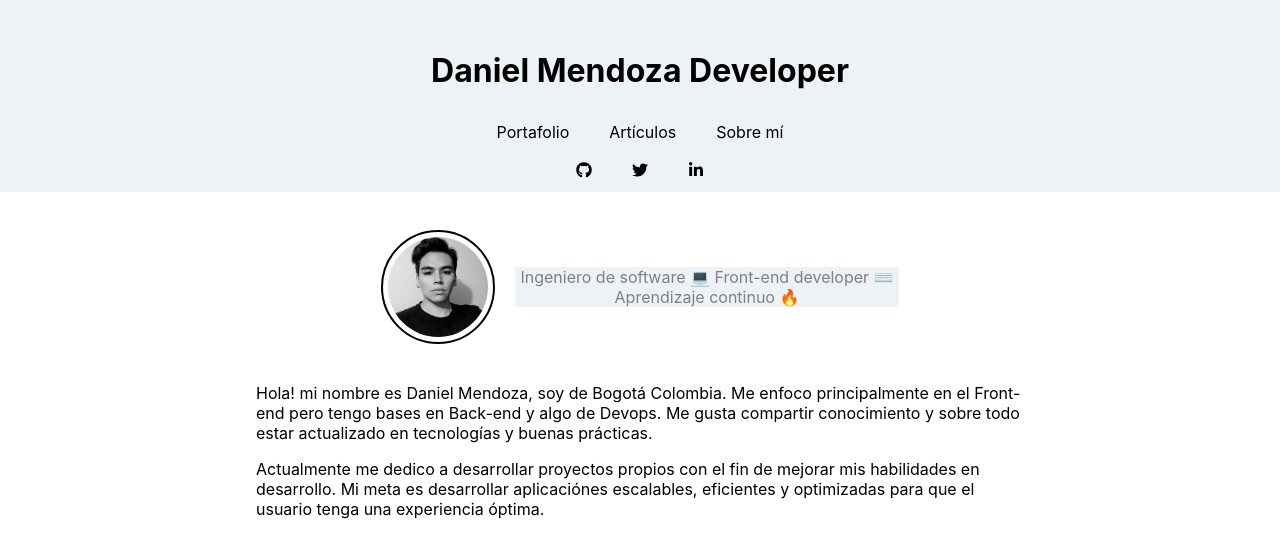
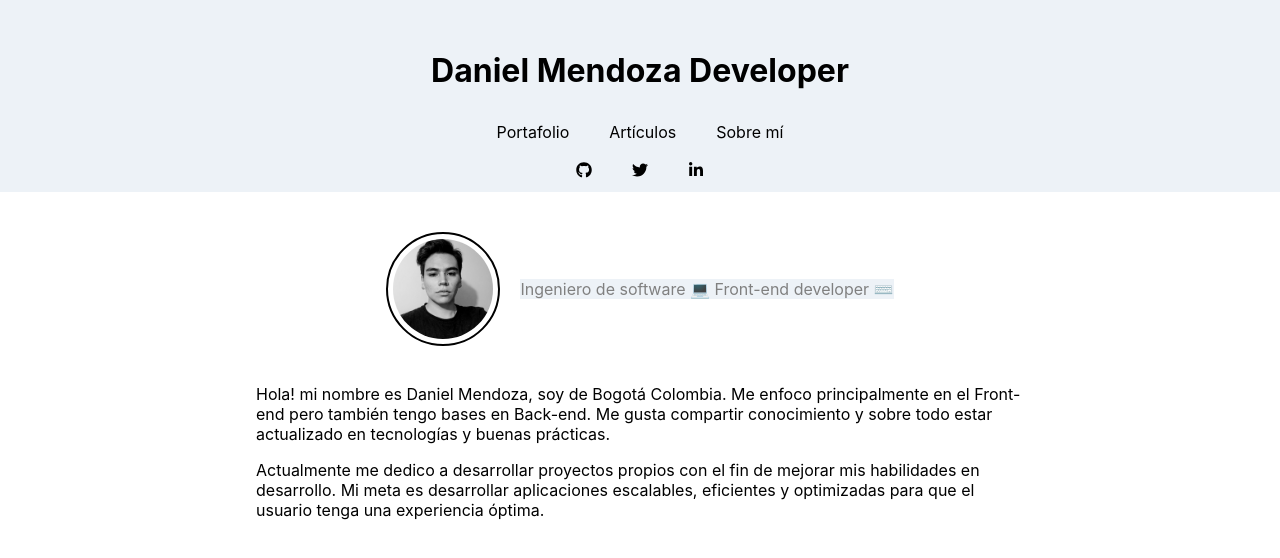
Before and after one commit to Danieruone/my-portfolio, a React (Create React App) app: page /about-me in a window 1280 px wide. Shown: the top 558 px of the page. Built offline with nearby package versions, Linux system fonts and the light colour scheme.

Commit message:
about me content and navbar margin

```diff
--- a/src/components/AboutMe/styles.js
+++ b/src/components/AboutMe/styles.js
@@ -6,7 +6,7 @@ export const PresentationContainer = styled.div`
   display: flex;
   justify-content: center;
   align-items: center;
-  padding-top: 3%;
+  padding-top: 20px;
   @media (max-width: 600px) {
     flex-direction: column;
   }
@@ -28,7 +28,7 @@ export const ImageContainer = styled.div`
 `;
 
 export const PositionText = styled.p`
-  width: 30%;
+  width: auto;
   text-align: center;
   color: gray;
   margin: 0;
--- a/src/components/Article/styles.js
+++ b/src/components/Article/styles.js
@@ -16,9 +16,9 @@ export const Anchor = styled.a`
     color: black;
     font-weight: 400;
     line-height: 30px;
-    font-size: 1.5rem;
+    font-size: 1.3rem;
     margin: 0;
-    color: #8045d3;
+    color: #323ebe;
   }
 
   & p {
--- a/src/components/NavBar/styles.js
+++ b/src/components/NavBar/styles.js
@@ -6,6 +6,7 @@ export const NavContainer = styled.div`
   background-color: #edf2f7;
   align-items: center;
   padding-top: 30px;
+  margin-bottom: 20px;
   & h1 {
     text-align: center;
   }
--- a/src/content.js
+++ b/src/content.js
@@ -17,8 +17,7 @@ export const projects = [
     name: "Jumper Fox",
     description:
       "Videojuego para dispositivos móviles desplegado en la tienda de Google.",
-    url:
-      "https://play.google.com/store/apps/details?id=com.DaruStudios.JumperFox&hl=es_CO",
+    url: "https://play.google.com/store/apps/details?id=com.DaruStudios.JumperFox&hl=es_CO",
   },
 ];
 
@@ -27,17 +26,15 @@ export const articles = [
     name: "Guía básica para entender componentes en React Js",
     description:
       "Introducción a los tipos de componentes de React Js como también sus principales métodos.",
-    url:
-      "https://medium.com/@danieruone/gu%C3%ADa-b%C3%A1sica-para-entender-componentes-en-react-js-9a0b07edb1f8",
+    url: "https://medium.com/@danieruone/gu%C3%ADa-b%C3%A1sica-para-entender-componentes-en-react-js-9a0b07edb1f8",
   },
 ];
 
 export const aboutMe = {
   image: profilePic,
-  position:
-    "Ingeniero de software 💻 Front-end developer ⌨️ Aprendizaje continuo 🔥",
+  position: "Ingeniero de software 💻 Front-end developer ⌨️",
   description1:
-    "Hola! mi nombre es Daniel Mendoza, soy de Bogotá Colombia. Me enfoco principalmente en el Front-end pero tengo bases en Back-end y algo de Devops. Me gusta compartir conocimiento y sobre todo estar actualizado en tecnologías y buenas prácticas.",
+    "Hola! mi nombre es Daniel Mendoza, soy de Bogotá Colombia. Me enfoco principalmente en el Front-end pero también tengo bases en Back-end. Me gusta compartir conocimiento y sobre todo estar actualizado en tecnologías y buenas prácticas.",
   description2:
-    "Actualmente me dedico a desarrollar proyectos propios con el fin de mejorar mis habilidades en desarrollo. Mi meta es desarrollar aplicaciónes escalables, eficientes y optimizadas para que el usuario tenga una experiencia óptima.",
+    "Actualmente me dedico a desarrollar proyectos propios con el fin de mejorar mis habilidades en desarrollo. Mi meta es desarrollar aplicaciones escalables, eficientes y optimizadas para que el usuario tenga una experiencia óptima.",
 };
```
